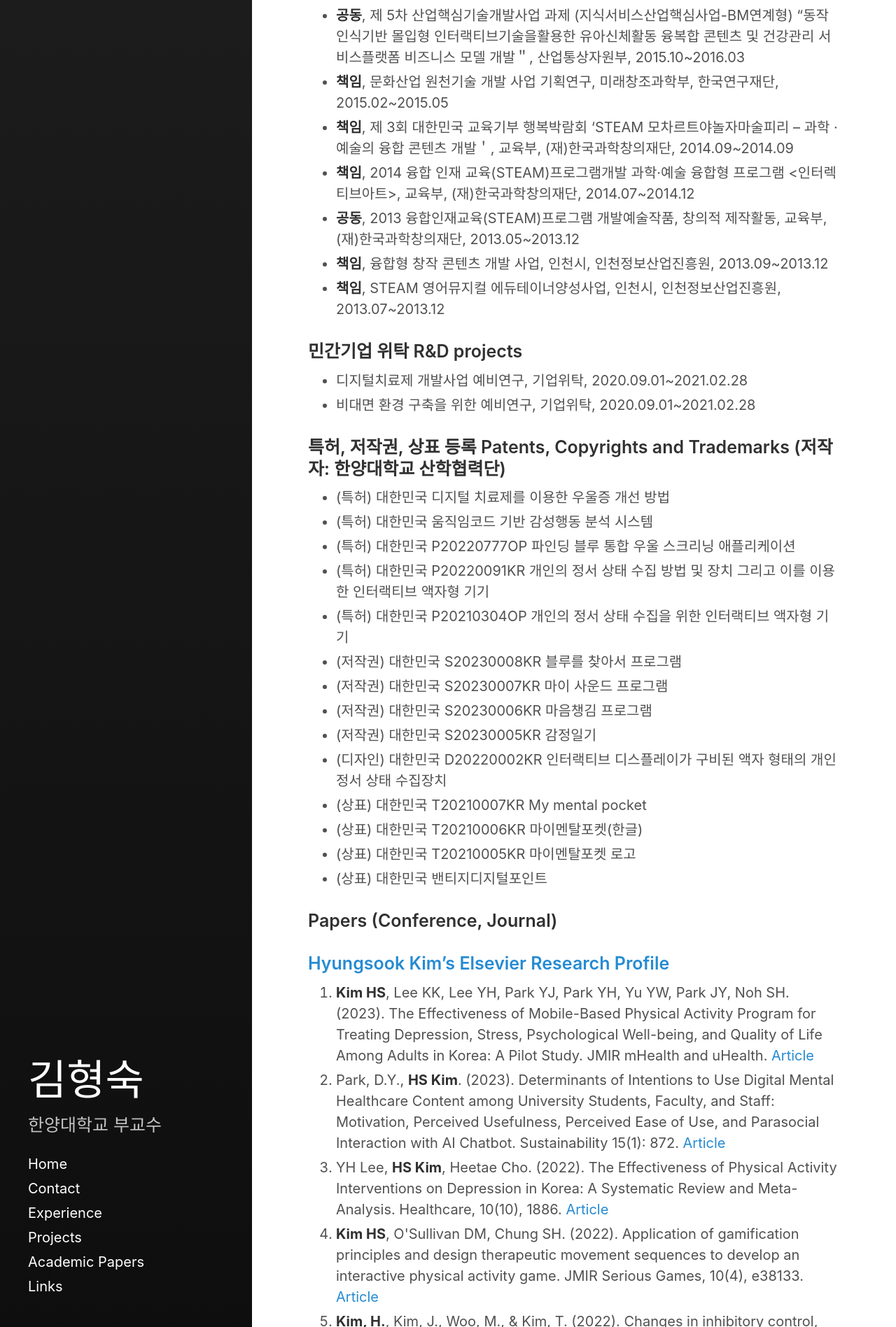
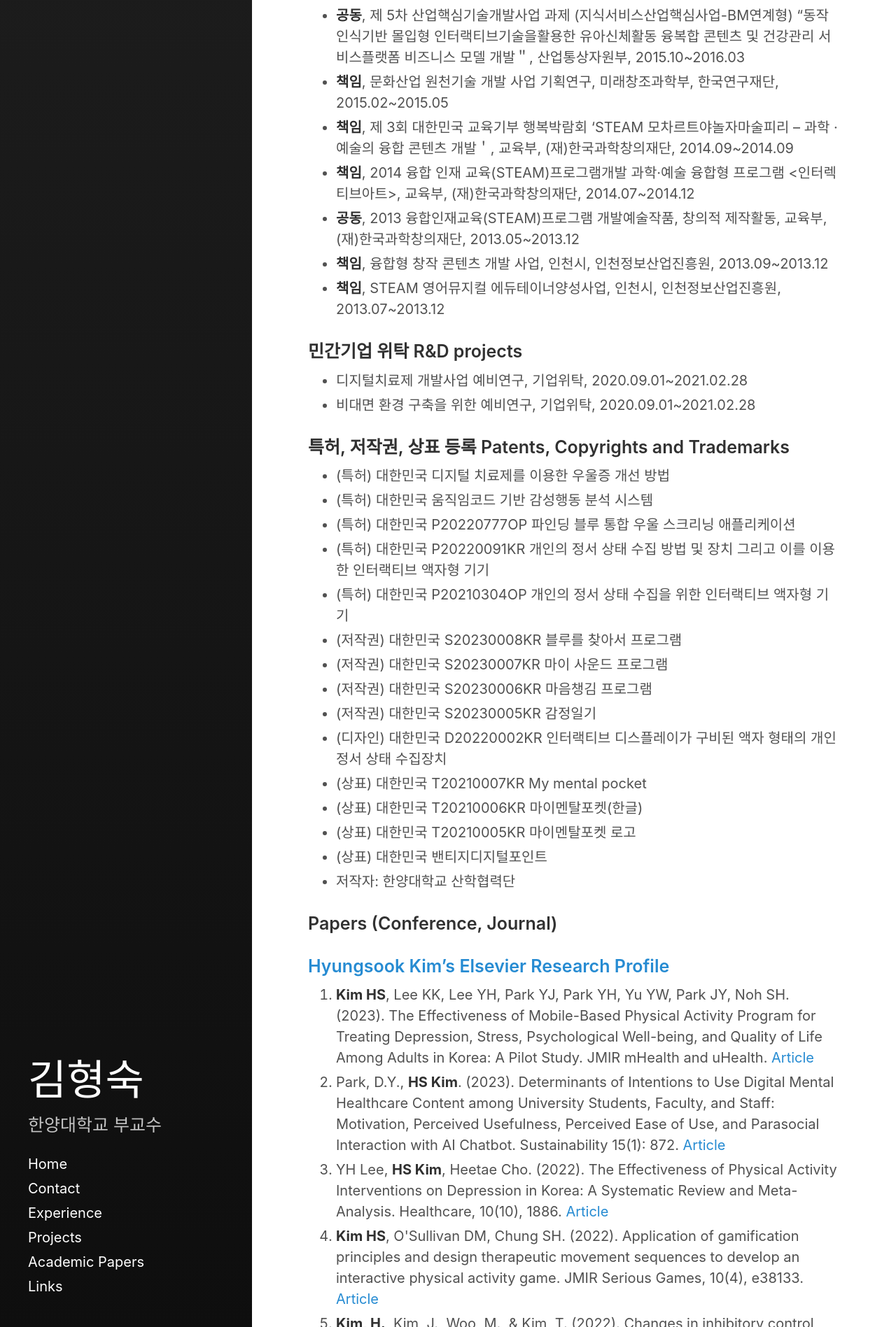
Before and after one commit to Rugger12/hyungsook, a Jekyll site: the page built from _posts/2023-05-30-about-me.md, in a window 1280 px wide. Shown: the part 3103-5000 px from the top of the page at 70% size. Built offline with Jekyll 4.4.1, drawn with Linux system fonts in a browser that asks for light colours; part of the change alters nothing that is shown.

```diff
--- a/_posts/2023-05-30-about-me.md
+++ b/_posts/2023-05-30-about-me.md
@@ -77,7 +77,7 @@ excerpt_separator:  <!--more-->
 * 디지털치료제 개발사업 예비연구, 기업위탁, 2020.09.01~2021.02.28
 * 비대면 환경 구축을 위한 예비연구, 기업위탁, 2020.09.01~2021.02.28
 
-### 특허, 저작권, 상표 등록 Patents, Copyrights and Trademarks (저작자: 한양대학교 산학협력단)
+### 특허, 저작권, 상표 등록 Patents, Copyrights and Trademarks
 * (특허) 대한민국	디지털 치료제를 이용한 우울증 개선 방법
 * (특허) 대한민국  움직임코드 기반 감성행동 분석 시스템
 * (특허) 대한민국	P20220777OP	파인딩 블루 통합 우울 스크리닝 애플리케이션
@@ -92,7 +92,7 @@ excerpt_separator:  <!--more-->
 * (상표) 대한민국  T20210006KR	마이멘탈포켓(한글)
 * (상표) 대한민국	T20210005KR	마이멘탈포켓 로고
 * (상표) 대한민국	밴티지디지털포인트
-
+- 저작자: 한양대학교 산학협력단
 
 <a name="papers"></a>
 ### Papers (Conference, Journal)
```
